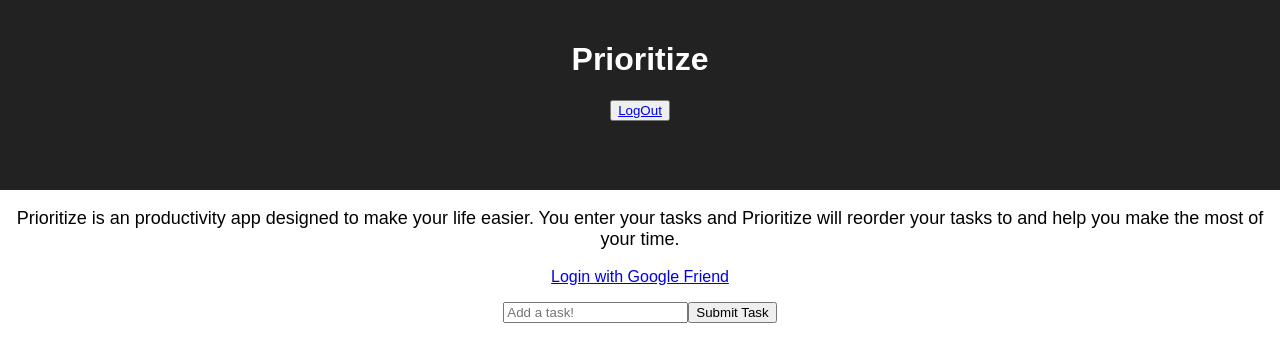
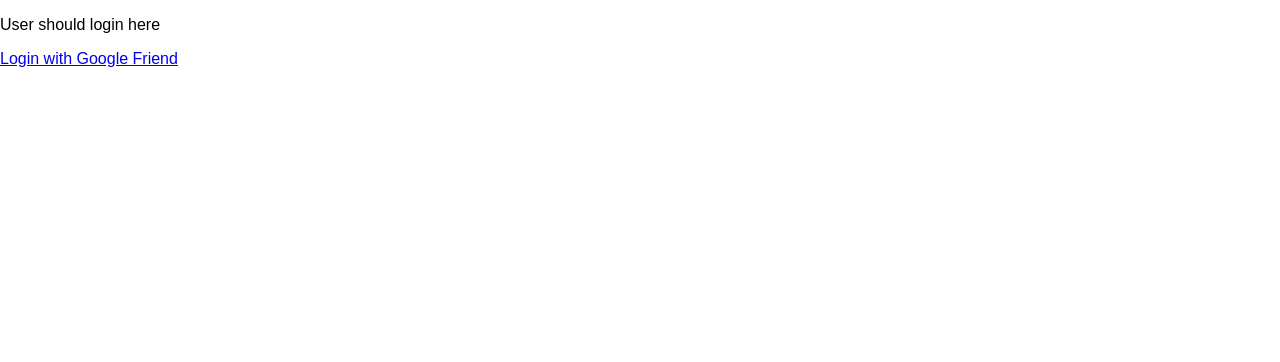
Before and after one commit to mscottcam/Prioritize, a React (Create React App) app in the folder client/: page / in a window 1280 px wide. Shown: the top 362 px of the page. Built offline with nearby package versions, Linux system fonts and the light colour scheme.

Commit message:
displaying task ids in task component

```diff
--- a/client/src/App.js
+++ b/client/src/App.js
@@ -12,19 +12,37 @@
   };
 
   render() {
-    return (
-      <div className="App">
-        <div className="App-header">
-          <Header />
+    // return (
+    //   <div className="App">
+    //     <div className="App-header">
+    //       <Header />
+    //     </div>
+    //     <p className="App-intro">
+    //       Prioritize is an productivity app designed to make your life easier.
+    //       You enter your tasks and Prioritize will reorder your tasks to and help you make the most of your time.
+    //     </p>
+    //     <a href={'/api/auth/google'}>Login with Google Friend</a>
+    //     <Tasks />
+    //   </div>
+    // );
+    console.log('Them Props tho: ', this.props);
+    console.log("Current User is: ", this.props.currentUser);
+    if (!this.props.currentUser) {
+      return (
+      <div>
+        <p> User should login here </p>
+        <a href={'/api/auth/google'}>Login with Google Friend</a>
+      </div>
+      )
+    } else {
+      return (
+        <div>
+          <p> {this.props.currentUser.displayName} is logged in now</p>
+          <a href={'/api/auth/logout'}>LogOut</a>
+          <Tasks />
         </div>
-        <p className="App-intro">
-          Prioritize is an productivity app designed to make your life easier.
-          You enter your tasks and Prioritize will reorder your tasks to and help you make the most of your time.
-        </p>
-        <a href={'/api/auth/google'}>Login with Google Friend</a>
-        <Tasks />
-      </div>
-    );
+      )
+    }
   };
 };
 
--- a/client/src/components/tasks/index.js
+++ b/client/src/components/tasks/index.js
@@ -1,17 +1,19 @@
 import React from 'react';
+import * as actions from '../../redux/actions';
 
-class Tasks extends React.Component {
+import {connect} from 'react-redux';
+
+export class Tasks extends React.Component {
   constructor(props){
     super(props);
     this.state = {
-      tasks: [],
-      taskInputValue: null,
-
+      taskInputValue: null
     };
   };
 
-  componentDidMount() {
-  }
+  componentWillMount() {
+    this.props.dispatch(actions.fetchUserData());
+  };
 
   onChange(event) {
     this.setState({
@@ -21,9 +23,13 @@
 
   submitTask(event) {
     event.preventDefault();
-    this.setState({
-      tasks: [...this.state.tasks, this.state.taskInputValue]
-    });
+    console.log('submitting task -->')
+    this.props.dispatch(actions.postTask({
+      userId: this.props.currentUser._id,
+      userData: {
+        task: this.state.taskInputValue
+      }
+    }))
     let form = document.getElementById("form");
     form.reset();
   };
@@ -33,21 +39,22 @@
   }
 
   mapTasksToList() {
-    return this.state.tasks.map(task => {
-      return (
-        <div  className="task">
-          <li onClick={event => this.deleteTask(event)} >
-            {task}
-            <button type="button">Delete Task</button>
-          </li>
-
-        </div>
-      )
-    });
+    if (this.props.tasks !== null) {
+      console.log('got here', this.props.tasks.userdata)
+      return this.props.tasks.userData.map(taskObj => {
+        return (
+            <li>{taskObj._id}</li>
+        )
+      });
+    } else {
+      return <li>no task</li>
+    }
   };
 
   render() {
     // this.state.tasks.map(task => <li>{task}</li>)
+              // {this.mapTasksToList()}
+    console.log('HERE ARE THE INCOMING TASKS --> ', this.props.tasks)
     return (
       <div>
         <ul>
@@ -66,4 +73,8 @@
   };
 };
 
-export default Tasks;
+const mapStateToProps = (state, props) => ({
+  currentUser: state.authReducer.currentUser,
+  tasks: state.taskReducer.userData
+});
+export default connect(mapStateToProps)(Tasks);
--- a/client/src/redux/actions/index.js
+++ b/client/src/redux/actions/index.js
@@ -29,6 +29,7 @@
       return res.json();
     })
     .then(userData => {
+      console.log('USER-DATA ACTION-->', userData)
       return dispatch(fetchUserDataSuccess(userData));
     })
     .catch(err => {
--- a/client/src/redux/reducers/taskReducer.js
+++ b/client/src/redux/reducers/taskReducer.js
@@ -7,7 +7,8 @@
   roles:[],
   goals: [],
   projects: [],
-  tasks: []
+  tasks: [],
+  userData: null
 };
 
 const taskReducer = (state=initialState, action) => {
@@ -15,11 +16,12 @@
     case actions.FETCH_USER_DATA_SUCCESS: {
       return {
         ...state,
-        currentUser: action.userData.currentUser,
-        roles: action.userData.roles,
-        goals: action.userData.goals,
-        projects: action.userData.projects,
-        tasks: action.userData.tasks
+        // currentUser: action.userData.currentUser,
+        // roles: action.userData.roles,
+        // goals: action.userData.goals,
+        // projects: action.userData.projects,
+        // tasks: action.userData.tasks
+        userData: action.userData
       }
     }
     case actions.POST_TASK_SUCCESS: {
```
Also changed, not shown: 1 other file (tests, documents, lock files or other folders).
